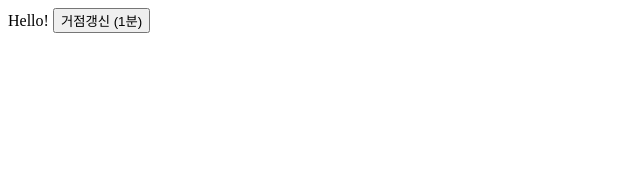
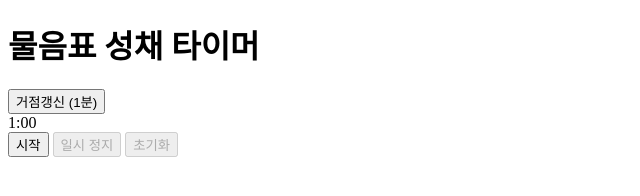
Before and after one commit to Manbo1/BDtimer.github.io, a plain HTML site: page index.html in a window 1280 px wide. Shown: the whole page, without its empty margins (0-640 px from the left). Drawn offline with Linux system fonts and the light colour scheme.

Commit message:
Update index.html

```diff
--- a/index.html
+++ b/index.html
@@ -6,7 +6,18 @@
     <title>manbo</title>
 </head>
 <body>
-    Hello!
-    <button class="pomodoro">거점갱신 (1분)</button>
+    <div class="container">
+        <h1>물음표 성채 타이머</h1>
+        <div class="timer-modes">
+          <button class="pomodoro">거점갱신 (1분)</button>
+        </div>
+        <div class="timer">
+          <span class="timer-display">1:00</span>
+        </div>
+        <div class="timer-controls">
+          <button class="start">시작</button>
+          <button class="pause" disabled>일시 정지</button>
+          <button class="reset" disabled>초기화</button>
+    </div>
 </body>
 </html>
```
